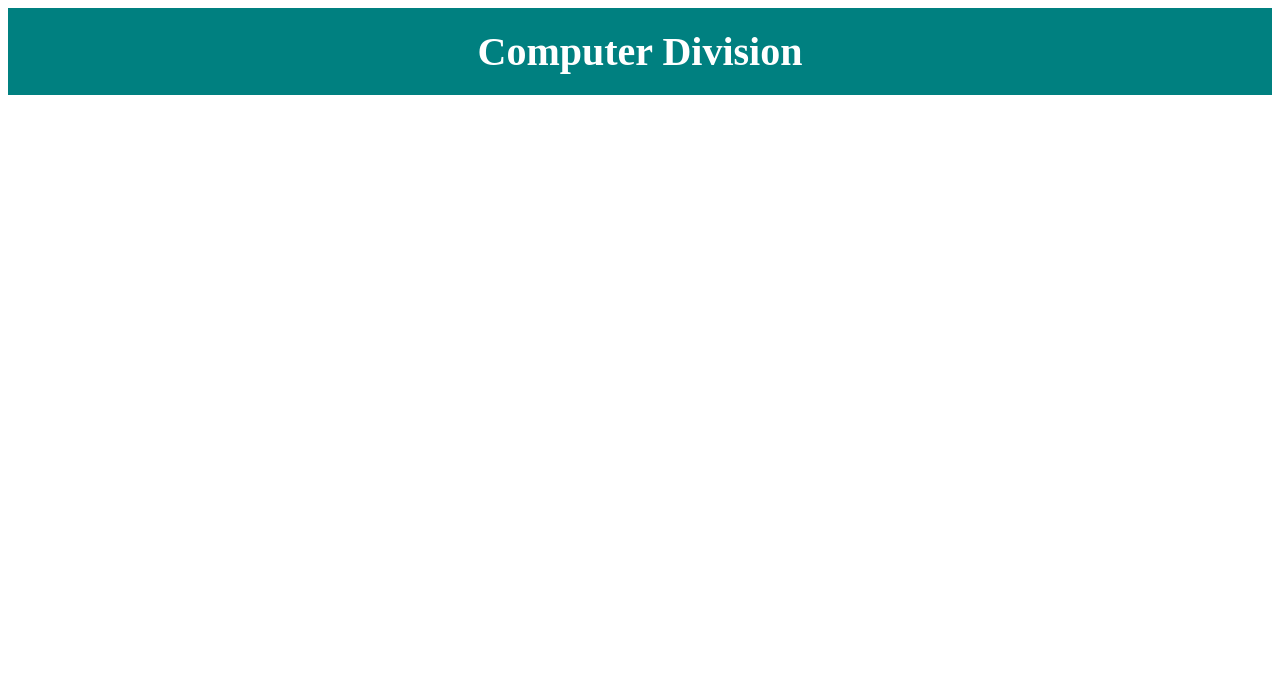
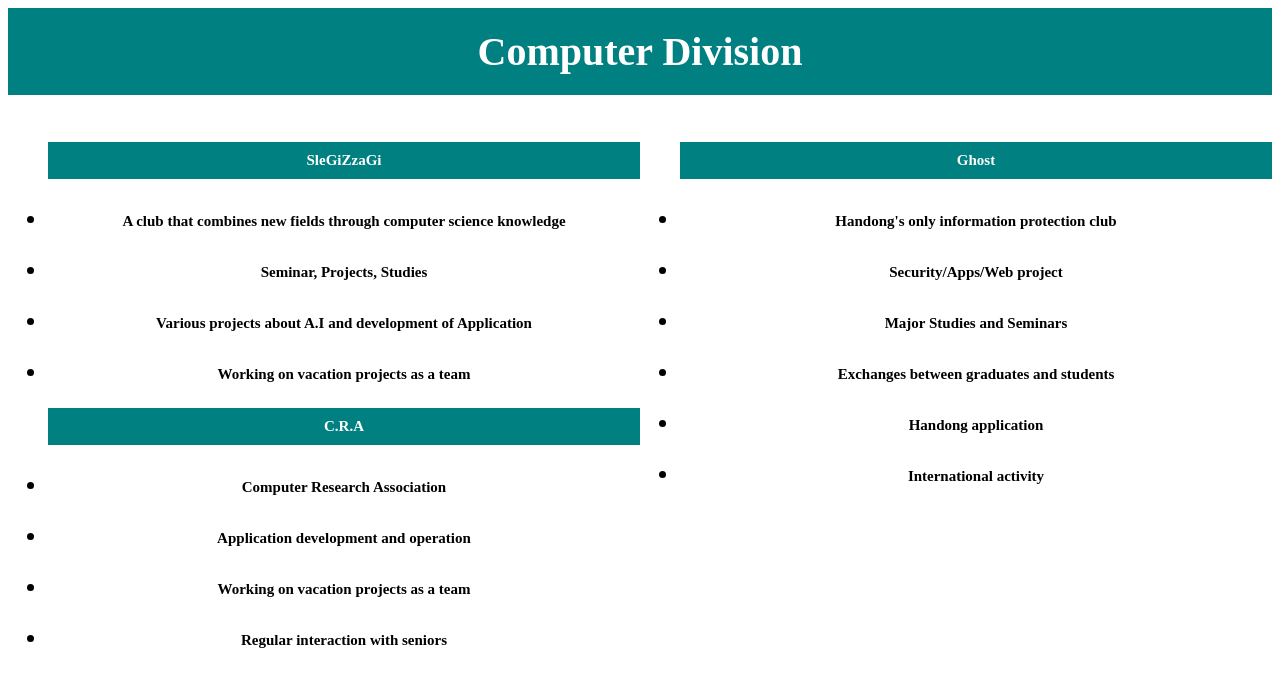
Before and after one commit to 22000487zixxin/OSS_Final_Project, a plain HTML site: page com.html in a window 1280 px wide. Drawn offline with Linux system fonts and the light colour scheme.

Commit message:
Update com.html

```diff
--- a/com.html
+++ b/com.html
@@ -5,5 +5,59 @@
 
   <body>
     <h1>Computer Division</h1>
+
+    <div class = "one">
+      <ul>
+        <h4>SleGiZzaGi</h4>
+        <li>
+          <h5>A club that combines new fields through computer science knowledge</h5>
+        </li>
+        <li>
+          <h5>Seminar, Projects, Studies</h5>
+        </li>
+        <li>
+          <h5>Various projects about A.I and development of Application</h5>
+        </li>
+        <li>
+          <h5>Working on vacation projects as a team</h5>
+        </li>
+        <h4>C.R.A</h4>
+        <li>
+          <h5>Computer Research Association</h5>
+        </li>
+        <li>
+          <h5>Application development and operation</h5>
+        </li>
+        <li>
+          <h5>Working on vacation projects as a team</h5>
+        </li>
+        <li>
+          <h5>Regular interaction with seniors</h5>
+        </li>
+      </ul>
+    </div>
+    <div class = "two">
+      <ul>
+        <h4>Ghost</h4>
+        <li>
+          <h5>Handong's only information protection club</h5>
+        </li>
+        <li>
+          <h5>Security/Apps/Web project</h5>
+        </li>
+        <li>
+          <h5>Major Studies and Seminars</h5>
+        </li>
+        <li>
+          <h5>Exchanges between graduates and students</h5>
+        </li>
+        <li>
+          <h5>Handong application</h5>
+        </li>
+        <li>
+          <h5>International activity</h5>
+        </li>
+      </ul>
+    </div>
   </body>
 </html>
```
